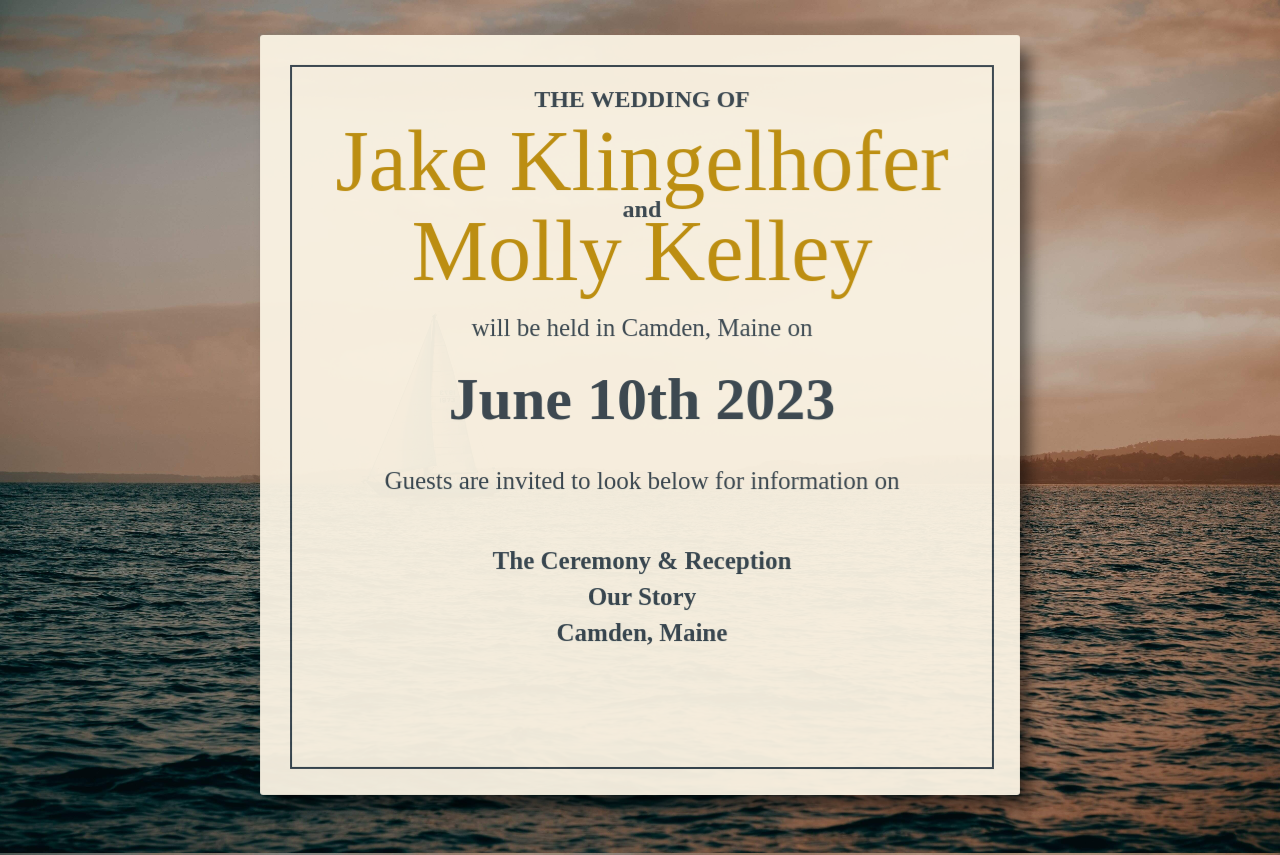
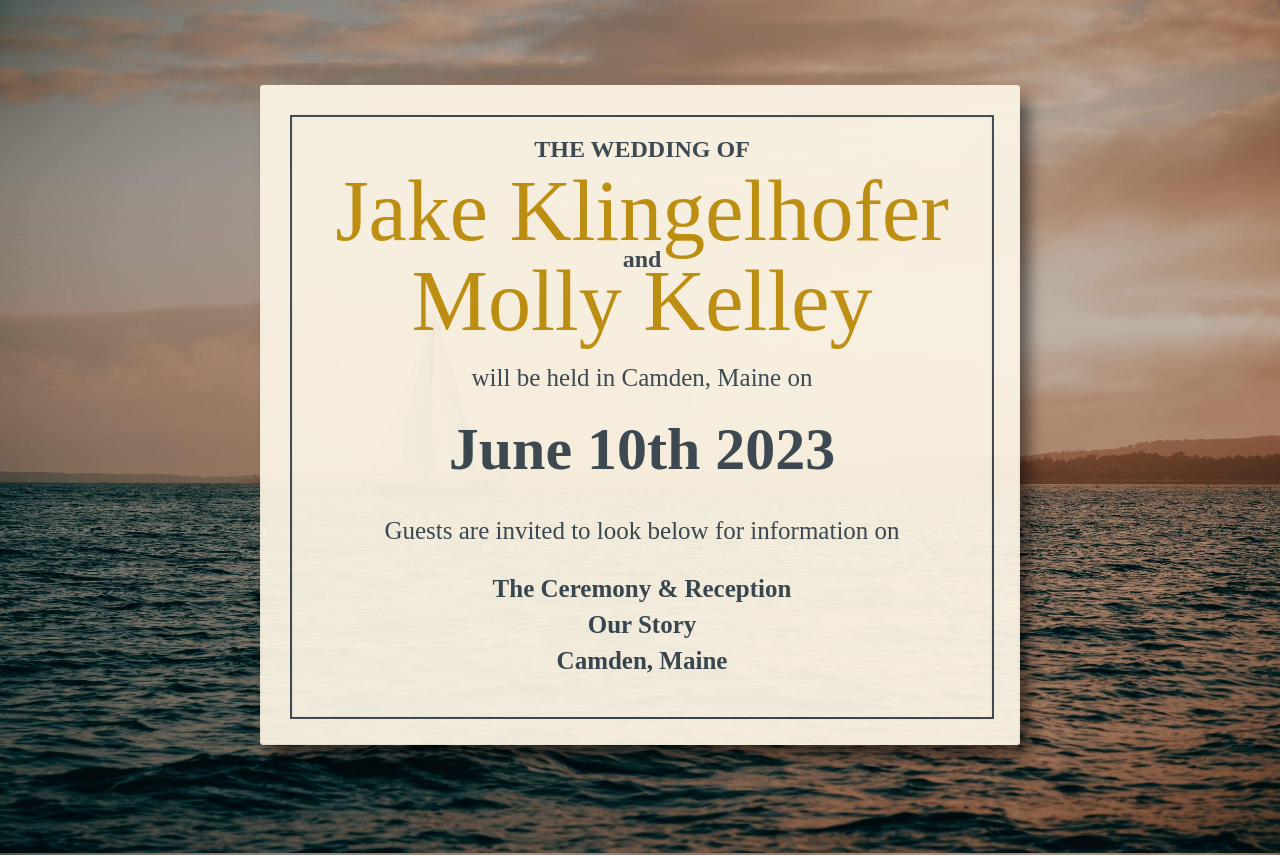
Before and after one commit to klingj3/wedding-site, a React (Create React App) app in the folder web-ui/: page / in a window 1280 px wide. Shown: the top 855 px of the page. Built offline with nearby package versions, Linux system fonts and the light colour scheme; a web font is replaced by a local one.

Commit message:
Remove some overdone animations

```diff
--- a/web-ui/src/sections/Landing.js
+++ b/web-ui/src/sections/Landing.js
@@ -49,7 +49,7 @@ const
   height: 40vh;
   max-width: 700px;
   min-width: 500px;
-  min-height: 700px;
+  min-height: 600px;
   background-color: ${colors.cream};
   margin: auto;
   padding: 30px;
@@ -65,14 +65,6 @@ const
       box-shadow: 15px 19px 15px -1px rgba(0,0,0,0.54);
   }
 
-    @keyframes fadeInAnimation {
-        0% {
-            opacity: 0;
-        }
-        100% {
-            opacity: 1;
-         }
-    }
 `;
 
 const BorderBox = styled.div`
@@ -96,10 +88,10 @@ const fadeIn = (element, delay) => {
     return <FadeInDiv className="fadeIn" delay={delay}>{element}</FadeInDiv>
 }
 
-const SectionLink = ({destinationId, text, delay}) => {
-    return fadeIn(<LinkSpan>
+const SectionLink = ({destinationId, text}) => {
+    return <LinkSpan>
         <a href={'#' + destinationId}>{text}</a>
-    </LinkSpan>, delay)
+    </LinkSpan>
 };
 
 export const LandingSection = () => {
@@ -112,13 +104,9 @@ export const LandingSection = () => {
         <div style={{margin: '20px', width: '100%', marginTop: 'auto', marginBottom: 'auto'}}>
             <Invitation id="invitation">
                 <BorderBox>
-                    {
-                        fadeIn(                    <h3 style={{marginTop: '20px'}}>
+                    <h3 style={{marginTop: '20px'}}>
                             THE WEDDING OF
-                        </h3>, 0.1)
-                    }
-                    {
-                     fadeIn(
+                    </h3>
                      <>
                     <Names>
                         Jake Klingelhofer
@@ -128,22 +116,13 @@ export const LandingSection = () => {
                     </h3>
                     <Names style={{position: 'relative', bottom: '20px'}}>
                         Molly Kelley
-                        </Names></>,
-                        0.5
-                     )
-                    }
-                    {
-                        fadeIn(                    <p>
+                    </Names></>
+                    <p>
                         will be held in Camden, Maine on
-                    </p>, 1.5)
-                    }
-                    {
-                    fadeIn(<Date>
+                    </p>
+                    <Date>
                         June 10th 2023
-                    </Date>, 2.2)
-                    }
-                    {
-                        fadeIn(
+                    </Date>
                     <p>
                         <br />
                         <br />
@@ -151,14 +130,10 @@ export const LandingSection = () => {
                         Guests are invited to look below for information on
                         <br/>
                         <br/>
-                                <br/>
-                                <SectionLink text="The Ceremony & Reception" destinationId="ceremony" delay={"4.30"}/>
-                                <SectionLink text="Our Story" destinationId="ourStory"   delay={"4.6"}/>
-                                <SectionLink text="Camden, Maine" destinationId="location"  delay={"4.9"}/>
-                            </p>,
-                            3.7
-                        )
-                    }
+                        <SectionLink text="The Ceremony & Reception" destinationId="ceremony" />
+                        <SectionLink text="Our Story" destinationId="ourStory" />
+                        <SectionLink text="Camden, Maine" destinationId="location" />
+                    </p>
                 </BorderBox>
             </Invitation>
         </div>
--- a/web-ui/src/sections/TownInfo.js
+++ b/web-ui/src/sections/TownInfo.js
@@ -63,11 +63,11 @@ const ActivitySectionContainer = styled.div`
 const imagePath = require("../static/img/camden-harbor.jpg");
 
 export const TownInfoSection = () => {
-    const [isVisible, setVisible] = React.useState(true);
+    const [isVisible, setVisible] = React.useState(false);
       const domRef = React.useRef();
       React.useEffect(() => {
         const observer = new IntersectionObserver(entries => {
-          entries.forEach(entry => setVisible(entry.isIntersecting));
+          entries.forEach(entry => setVisible(isVisible || entry.isIntersecting));
         });
         observer.observe(domRef.current);
         return () => observer.unobserve(domRef.current);
```
Lines whose indentation alone changed are shown as unchanged.
